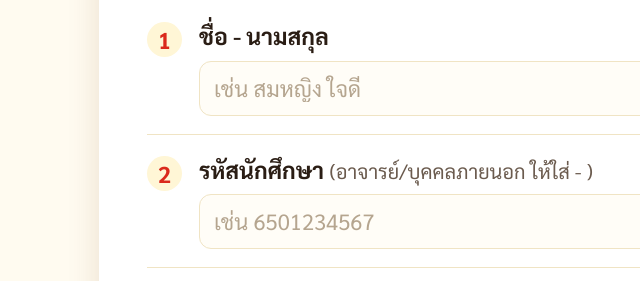
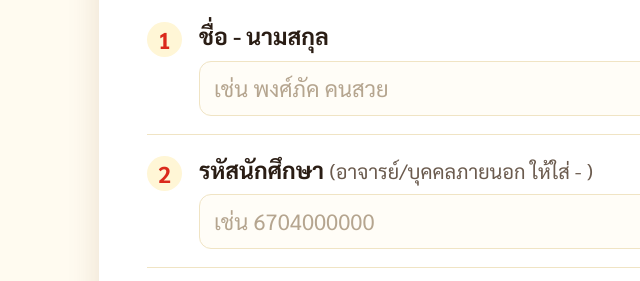
Before and after one commit to pongpakchokrak/CEE3403, a plain HTML site: page index.html in a window 1280 px wide. Shown: the part 379-660 px from the top of the page, 41-681 px from the left. Drawn offline with Linux system fonts and the light colour scheme.

Commit message:
Update index.html

```diff
--- a/index.html
+++ b/index.html
@@ -149,8 +149,8 @@ canvas{position:fixed;inset:0;width:100%;height:100%;pointer-events:none;z-index
 
 <form id="f" novalidate>
   <div class="section-title">ส่วนที่ 1 : ข้อมูลทั่วไปของผู้ประเมิน</div>
-  <div class="q w" data-key="name"><label for="name">ชื่อ - นามสกุล</label><input type="text" id="name" placeholder="เช่น สมหญิง ใจดี" autocomplete="name"></div>
-  <div class="q w" data-key="sid"><label for="sid">รหัสนักศึกษา <span class="opt">(อาจารย์/บุคคลภายนอก ให้ใส่ - )</span></label><input type="text" id="sid" placeholder="เช่น 6501234567"></div>
+  <div class="q w" data-key="name"><label for="name">ชื่อ - นามสกุล</label><input type="text" id="name" placeholder="เช่น พงศ์ภัค คนสวย" autocomplete="name"></div>
+  <div class="q w" data-key="sid"><label for="sid">รหัสนักศึกษา <span class="opt">(อาจารย์/บุคคลภายนอก ให้ใส่ - )</span></label><input type="text" id="sid" placeholder="เช่น 6704000000"></div>
   <div class="q w"><span class="lbl">ท่านเข้าร่วมชมนิทรรศการในฐานะใด? <span class="opt">(เลือก 1 ข้อ)</span></span><div class="chips" data-key="role" role="radiogroup" aria-label="ฐานะ"></div></div>
 
   <div class="section-title">ส่วนที่ 2 : ความพึงพอใจต่อผลงานสื่อการสอน</div>
```
